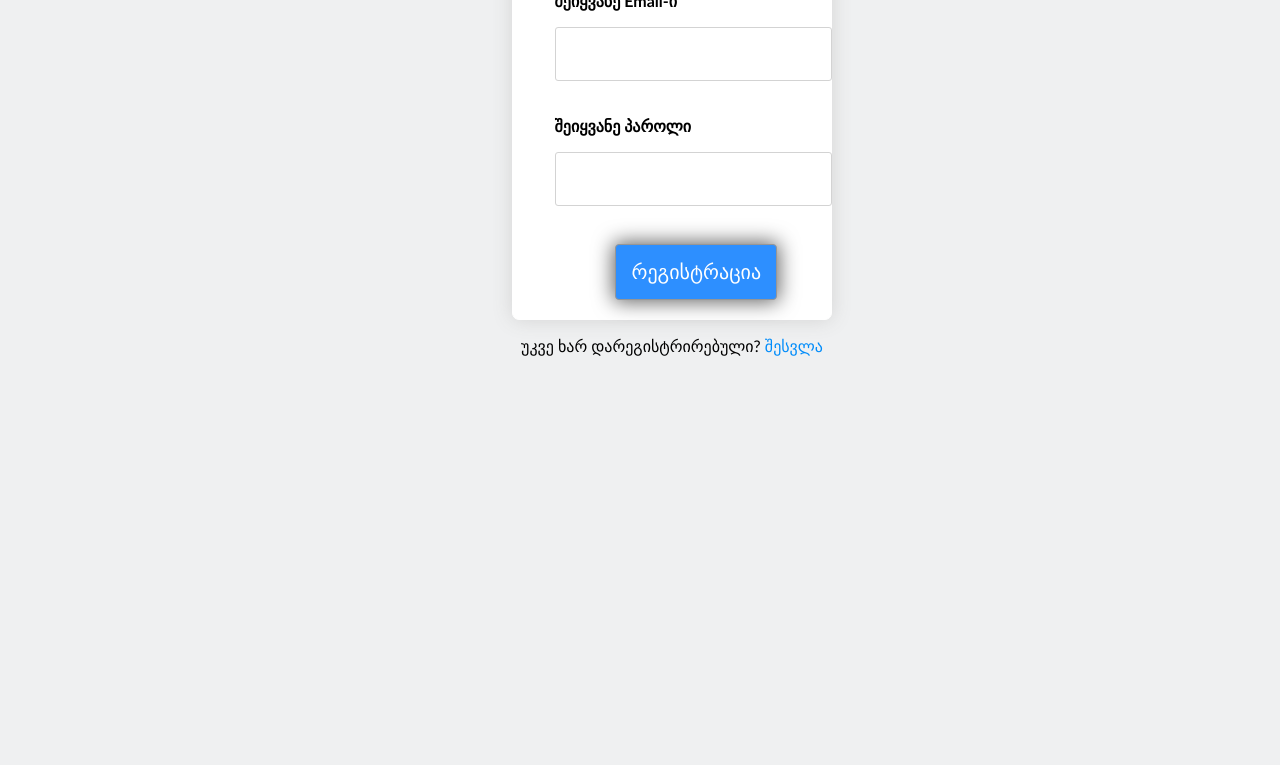
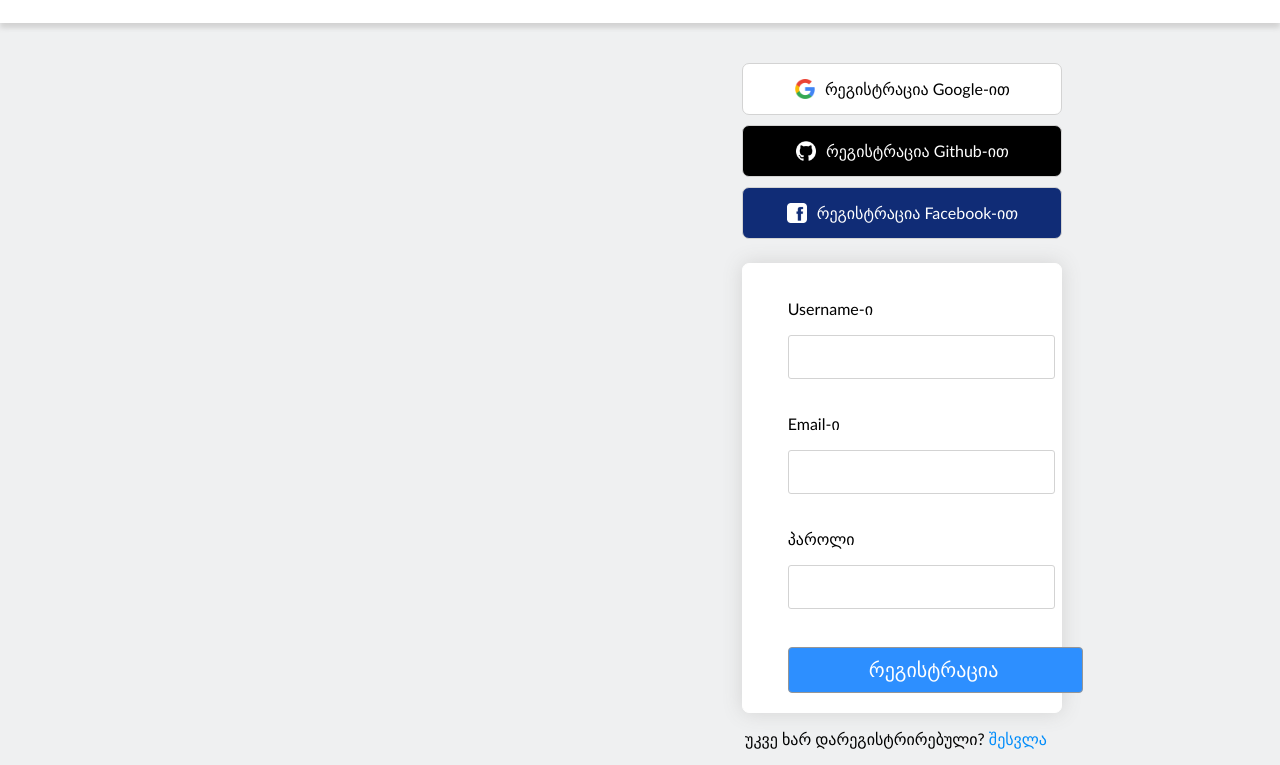
Before and after one commit to NikaKereselidze/ProgramFlow, a Flask app: page /signup in a window 1280 px wide. Shown: the part 321-1086 px from the top of the page. Before the commit the page ends 677 px from the top, so only its background shows below. Run offline with Flask 2, Linux system fonts and the light colour scheme.

Commit message:
Add files via upload

```diff
--- a/static/style.css
+++ b/static/style.css
@@ -5,10 +5,100 @@ body {
     background-color: #eff0f1;
 }
 
-.authDiv {
+.loginGoogle {
+    display:flex;
+    justify-content: center;
+    margin-top:10vh;
+    margin-left: 40%;
+    margin-right: 35%;
+    border: lightgray 1px solid;
+    border-radius: 7px;
+    background-color: white;
+    padding: 15px;
+    text-align: center;
+    color: black;
+    text-decoration: none;
+}
+
+.loginGithub {
+    display:flex;
+    justify-content: center;
+    margin-left: 40%;
+    margin-right: 35%;
+    border: lightgray 1px solid;
+    border-radius: 7px;
+    background-color: black;
+    padding: 15px;
+    text-align: center;
+    color: white;
+    text-decoration: none;
+    margin-top:10px;
+}
+
+.loginFacebook {
+    display:flex;
+    justify-content: center;
+    margin-left: 40%;
+    margin-right: 35%;
+    border: lightgray 1px solid;
+    border-radius: 7px;
+    background-color: #102C76;
+    padding: 15px;
+    text-align: center;
+    color: white;
+    text-decoration: none;
+    margin-top:10px;
+}
+
+.signupGoogle {
+    display:flex;
+    justify-content: center;
+    margin-top:5vh;
+    margin-left: 58%;
+    margin-right: 17%;
+    border: lightgray 1px solid;
+    border-radius: 7px;
+    background-color: white;
+    padding: 15px;
+    text-align: center;
+    color: black;
+    text-decoration: none;
+}
+
+.signupGithub {
+    display:flex;
+    justify-content: center;
+    margin-left: 58%;
+    margin-right: 17%;
+    border: lightgray 1px solid;
+    border-radius: 7px;
+    background-color: black;
+    padding: 15px;
+    text-align: center;
+    color: white;
+    text-decoration: none;
+    margin-top:10px;
+}
+
+.signupFacebook {
+    display:flex;
+    justify-content: center;
+    margin-left: 58%;
+    margin-right: 17%;
+    border: lightgray 1px solid;
+    border-radius: 7px;
+    background-color: #102C76;
+    padding: 15px;
+    text-align: center;
+    color: white;
+    text-decoration: none;
+    margin-top:10px;
+}
+
+.loginDiv {
     display: flex;
     justify-content: left;
-    margin-top: 8vh;
+    margin-top: 3vh;
     margin-left: 40%;
     margin-right: 35%;
     border: white 1px solid;
@@ -17,39 +107,91 @@ body {
     border-radius: 7px;
 }
 
-.authUsername{
-    padding: 15px;
+.loginEmail {
+    padding: 10px;
     font-size: 19px;
     border: lightgray 1px solid;
     border-radius: 3px;
 }
 
-.authEmail {
-    padding: 15px;
+.loginPassword {
+    padding: 10px;
     font-size: 19px;
     border: lightgray 1px solid;
     border-radius: 3px;
 }
 
-.authPassword {
-    padding: 15px;
+.loginSubmit {
+    display: flex;
+    justify-content: center;
+    border: rgb(150,150,150) 1px solid;
+    border-radius: 4px;
+    font-size: 20px;
+    padding:10px;
+    color: white;
+    background-color: rgb(45, 143, 255);
+    text-align: center;
+}
+
+.loginSubmitStretch {
+    margin-left:100px;
+    margin-right:105px;
+}
+
+.signupSubmitStretch{
+    margin-left:70px;
+    margin-right:74px;
+}
+
+.signupDiv {
+    display: flex;
+    justify-content: left;
+    margin-top: 3vh;
+    margin-left: 58%;
+    margin-right: 17%;
+    border: white 1px solid;
+    background-color: white;
+    box-shadow: 0px 0px 20px lightgrey;
+    border-radius: 7px;
+}
+
+.signupUsername{
+    padding: 10px;
     font-size: 19px;
     border: lightgray 1px solid;
     border-radius: 3px;
 }
 
-.authSubmit {
+.signupEmail {
+    padding: 10px;
+    font-size: 19px;
+    border: lightgray 1px solid;
+    border-radius: 3px;
+}
+
+.signupPassword {
+    padding: 10px;
+    font-size: 19px;
+    border: lightgray 1px solid;
+    border-radius: 3px;
+}
+
+.signupSubmit {
     background-color: white;
     border: rgb(150,150,150) 1px solid;
     border-radius: 4px;
     font-size: 20px;
-    padding:15px;
+    padding:10px;
     color: white;
     background-color: rgb(45, 143, 255);
-    box-shadow: 0px 0px 20px 2px rgb(100,100,100);
 }
 
-.authSubmit:hover {
+.loginSubmit:hover {
+    background-color: rgb(45, 103, 150);
+    cursor: pointer;
+}
+
+.signupSubmit:hover {
     background-color: rgb(45, 103, 150);
     cursor: pointer;
 }
@@ -67,11 +209,11 @@ body {
 }
 
 .authLoginSubmitDiv {
-    margin-left: 46%;
+    margin-left: 15%;
 }
 
 .authSignupSubmitDiv {
-    margin-left: 37%;
+    margin-left: 15%;
 }
 
 .contactDiv {
--- a/templates/base.html
+++ b/templates/base.html
@@ -9,11 +9,10 @@
 </head>
 <body>
     <ul>
-        <a href="/"><li>მთავარი</li></a>
-        <a href="/contact"><li>კონტაქტი</li></a>
+        <a href='/'><li><img src="{{url_for('static', filename='images/logo.png')}}" alt='ProgramFlow'></li></a>
         {%block login_sys%}
-        <a href="/signup"><li style="float: right;">რეგისტრაცია</li></a>
-        <a href="/login"><li style="float: right;">შესვლა</li></a>
+        <a href='/signup' style='float:right;' class='navbarSignup'>რეგისტრაცია</a>
+        <a href='/login' style='float:right;' class='navbarLogin'>შესვლა</a>
         {%endblock%}
         <form method='POST' action='/posts'>
             <input type="text" name='search' class='searchInput' size='70' placeholder="Search..">
--- a/templates/signup.html
+++ b/templates/signup.html
@@ -9,26 +9,31 @@
 {%endif%}
 {%endwith%}
 
-<div class="authDiv">
+<a href='/signup' class='signupGoogle'><img src="{{url_for('static', filename='images/google_logo.png')}}" width="20" height="20" style='margin-right:10px;'>რეგისტრაცია Google-ით</a>
+<a href='/signup' class='signupGithub'><img src="{{url_for('static', filename='images/github_logo.png')}}" width="20" height="20" style='margin-right:10px;'>რეგისტრაცია Github-ით</a>
+<a href='/signup' class='signupFacebook'><img src="{{url_for('static', filename='images/facebook_logo.png')}}" width="20" height="20" style='margin-right:10px;'>რეგისტრაცია Facebook-ით</a>
+
+
+<div class="signupDiv">
     <form action="" method="POST">
             <br>
         <div class="authUsernameDiv">
-            <p><b>შეიყვანე Username-ი</b></p>
-            <input name="username" class="authUsername"  type="text">
+            <p>Username-ი</p>
+            <input name="username" class="signupUsername"  type="text">
         </div>
             <br>
         <div class="authEmailDiv">
-            <p><b>შეიყვანე Email-ი</b></p>
-            <input name="email" class="authEmail"  type="text">
+            <p>Email-ი</p>
+            <input name="email" class="signupEmail"  type="text">
         </div>
             <br>
         <div class="authPasswordDiv">
-            <p><b>შეიყვანე პაროლი</b></p>
-            <input name="password" class="authPassword"  type="password">
+            <p>პაროლი</p>
+            <input name="password" class="signupPassword"  type="password">
         </div>
             <br><br>
         <div class="authSignupSubmitDiv">
-            <button type="submit" class="authSubmit">რეგისტრაცია</button>
+            <button type="submit" class="signupSubmit"><div class='signupSubmitStretch'>რეგისტრაცია</div></button>
         </div>
             <br>
 
@@ -36,7 +41,7 @@
 
 </div>
 
-<div style="display: flex; justify-content:center;margin-left:5%">
+<div style="display: flex; justify-content:center;margin-left:40%">
     <p>უკვე ხარ დარეგისტრირებული? <a href="/login" style="text-decoration:none;color:rgb(0,140,250)">შესვლა</a></p>
 </div>
 
```
Also changed, not shown: other parts of static/style.css (+36 -3 lines), templates/login.html (+9 -6 lines), static/images/facebook_logo.png (added), static/images/github_logo.png (added), static/images/google_logo.png (added).
